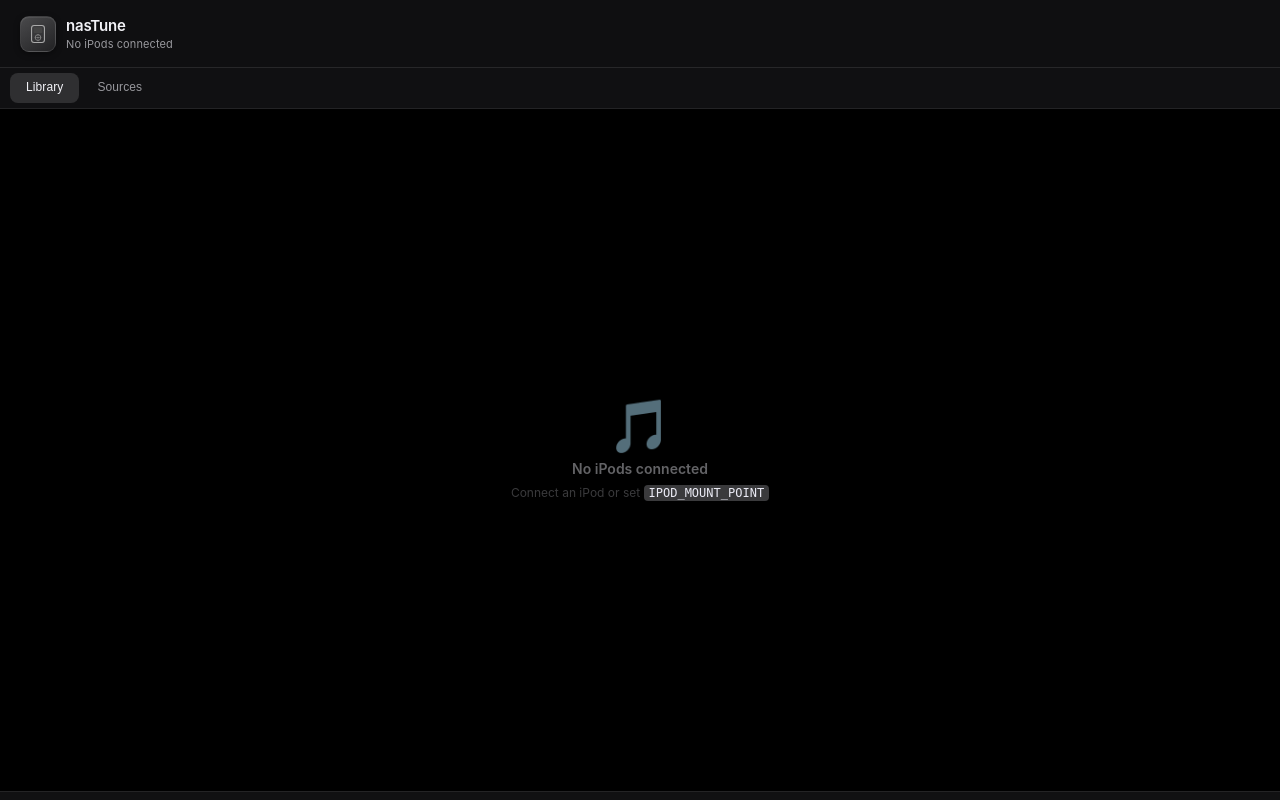
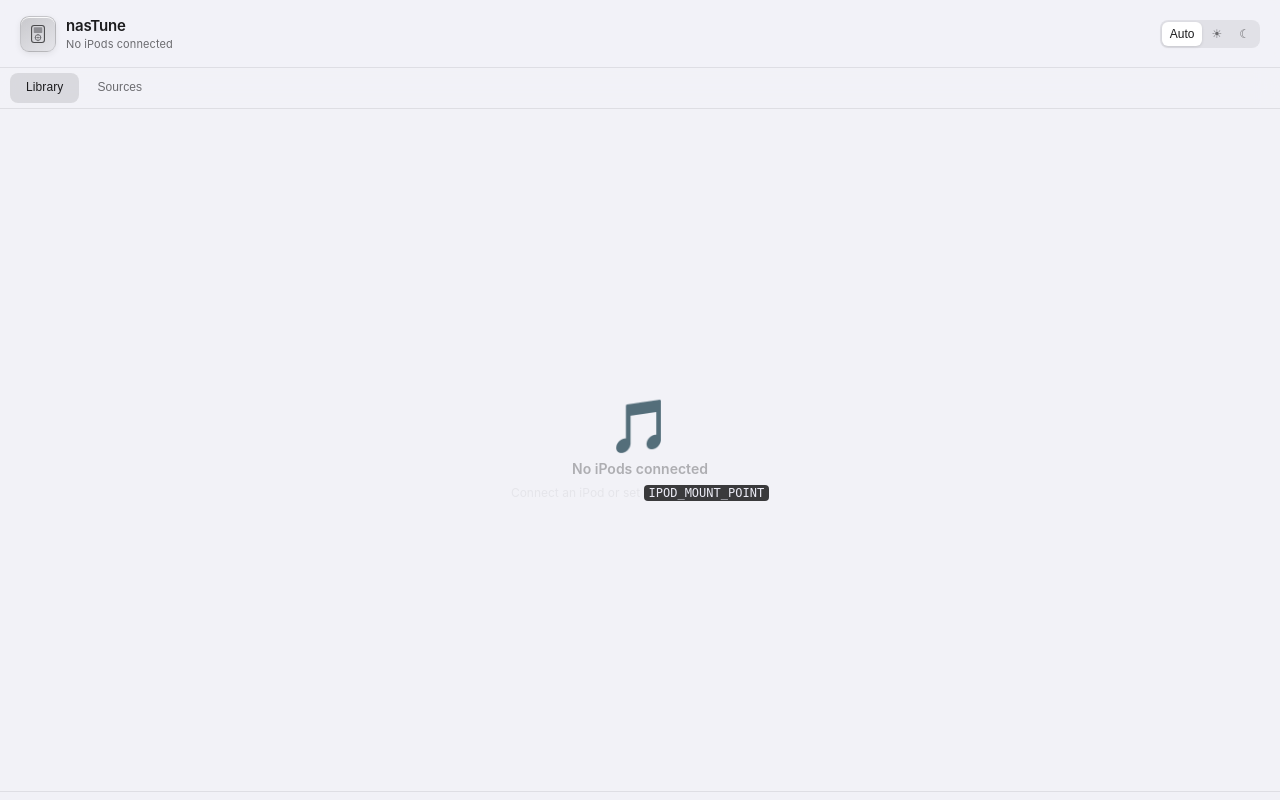
Before and after one commit to d3vil-st/nasTune, a FastAPI app: page / in a window 1280 px wide. Run offline with FastAPI, Linux system fonts and the light colour scheme; data that the repository does not hold is empty; parts of the project's set-up code (start-up, migrations or seed data) failed here and were passed over.

Commit message:
Add light theme with Auto/Light/Dark switcher and FOUC prevention
Introduces a CSS custom-property token system (--surface-bg, --card-bg,
--player-bg, --detail-bg, --fill-bg, --surface-border, --card-border,
--hover-surface, --chip-active, --badge-bg, --overlay-bg, --icon-grad-from/to)
so all hardcoded dark rgba() values are replaced by vars. The html.light
class overrides these tokens for the light palette.

Theme preference is persisted in localStorage ('nastune-theme': auto/light/dark).
An inline <script> in <head> applies html.light before the stylesheet loads to
prevent flash of wrong theme. A system prefers-color-scheme listener in
initTheme() keeps Auto mode in sync with OS-level changes.

Co-Authored-By: Claude Sonnet 4.6 <noreply@anthropic.com>

```diff
--- a/app/static/app.js
+++ b/app/static/app.js
@@ -15,6 +15,7 @@ function app() {
   }
 
   state.init = async function () {
+    this.initTheme();
     await this.loadDevices();
     this.startSSE();
     await this.loadSources();
--- a/app/static/style.css
+++ b/app/static/style.css
@@ -1,7 +1,7 @@
     *, *::before, *::after { box-sizing: border-box; margin: 0; padding: 0; }
 
     :root {
-      --bg:        #1c1c1e;
+      --bg:        #000;
       --bg2:       #2c2c2e;
       --bg3:       #3a3a3c;
       --border:    #38383a;
@@ -12,6 +12,20 @@
       --dim:       #636366;
       --blue:      #0a84ff;
       --blue-bg:   #0a84ff;
+      /* Semantic surface tokens — overridden in html.light */
+      --surface-bg:     rgba(18,18,20,.85);
+      --surface-border: rgba(255,255,255,.08);
+      --card-bg:        rgba(40,40,42,.97);
+      --card-border:    rgba(255,255,255,.12);
+      --player-bg:      rgba(0,0,0,.8);
+      --detail-bg:      #0d0d0f;
+      --fill-bg:        #48484a;
+      --hover-surface:  rgba(255,255,255,.07);
+      --chip-active:    rgba(255,255,255,.13);
+      --badge-bg:       rgba(255,255,255,.1);
+      --overlay-bg:     rgba(0,0,0,.7);
+      --icon-grad-from: #4a4a4c;
+      --icon-grad-to:   #222224;
     }
 
     html, body {
@@ -57,12 +71,12 @@
       user-select: none;
     }
     .device-selector.has-picker { cursor: pointer; }
-    .device-selector.has-picker:hover { background: rgba(255,255,255,.07); }
+    .device-selector.has-picker:hover { background: var(--hover-surface); }
 
     .ds-icon {
       width: 36px;
       height: 36px;
-      background: linear-gradient(145deg, #4a4a4c, #222224);
+      background: linear-gradient(145deg, var(--icon-grad-from), var(--icon-grad-to));
       border-radius: 9px;
       border: 1px solid rgba(255,255,255,.1);
       box-shadow: 0 2px 6px rgba(0,0,0,.4), inset 0 1px 0 rgba(255,255,255,.07);
@@ -1063,22 +1077,20 @@
        Vibrancy, true black base, pill buttons, thinner separators
        ═══════════════════════════════════════════════════════════════ */
 
-    :root { --bg: #000; }
-
     .header {
-      background: rgba(18,18,20,.85);
+      background: var(--surface-bg);
       backdrop-filter: saturate(180%) blur(24px);
       -webkit-backdrop-filter: saturate(180%) blur(24px);
-      border-bottom: .5px solid rgba(255,255,255,.1);
+      border-bottom: .5px solid var(--surface-border);
       box-shadow: none;
     }
 
-    .col-artists { border-right: .5px solid rgba(255,255,255,.08); }
-    .col-albums  { border-right: .5px solid rgba(255,255,255,.08); }
+    .col-artists { border-right: .5px solid var(--surface-border); }
+    .col-albums  { border-right: .5px solid var(--surface-border); }
 
     .col-heading {
-      background: rgba(18,18,20,.9);
-      border-bottom: .5px solid rgba(255,255,255,.08);
+      background: var(--surface-bg);
+      border-bottom: .5px solid var(--surface-border);
     }
 
     /* Remove zebra striping — Apple Music doesn't use it */
@@ -1104,31 +1116,31 @@
 
     /* Tab bar: chip style, no underline */
     .tabbar {
-      background: rgba(18,18,20,.92);
+      background: var(--surface-bg);
       backdrop-filter: blur(12px);
       -webkit-backdrop-filter: blur(12px);
-      border-bottom: .5px solid rgba(255,255,255,.08);
+      border-bottom: .5px solid var(--surface-border);
       padding: 5px 10px;
     }
     .tab { border-radius: 8px; border-bottom: 2px solid transparent; }
-    .tab:hover  { background: rgba(255,255,255,.07); }
-    .tab.active { background: rgba(255,255,255,.13); border-bottom-color: transparent; }
+    .tab:hover  { background: var(--hover-surface); }
+    .tab.active { background: var(--chip-active); border-bottom-color: transparent; }
 
     /* Vibrancy player bar */
     .player-bar {
-      background: rgba(0,0,0,.8);
+      background: var(--player-bg);
       backdrop-filter: saturate(180%) blur(24px);
       -webkit-backdrop-filter: saturate(180%) blur(24px);
-      border-top: .5px solid rgba(255,255,255,.1);
+      border-top: .5px solid var(--surface-border);
     }
 
-    /* Larger, frosted-glass modals */
+    /* Frosted-glass modals */
     .modal {
       border-radius: 20px;
-      background: rgba(40,40,42,.97);
+      background: var(--card-bg);
       backdrop-filter: saturate(200%) blur(40px);
       -webkit-backdrop-filter: saturate(200%) blur(40px);
-      border: .5px solid rgba(255,255,255,.12);
+      border: .5px solid var(--card-border);
       box-shadow: 0 40px 100px rgba(0,0,0,.9);
     }
     .modal-overlay {
@@ -1138,20 +1150,115 @@
 
     .device-picker,
     .sources-picker {
-      background: rgba(40,40,42,.97);
+      background: var(--card-bg);
       backdrop-filter: blur(24px);
       -webkit-backdrop-filter: blur(24px);
-      border: .5px solid rgba(255,255,255,.12);
+      border: .5px solid var(--card-border);
       border-radius: 14px;
       box-shadow: 0 16px 48px rgba(0,0,0,.8);
     }
 
     .statusbar {
-      background: rgba(18,18,20,.95);
-      border-top: .5px solid rgba(255,255,255,.08);
+      background: var(--surface-bg);
+      border-top: .5px solid var(--surface-border);
     }
 
-    .detail-panel { background: #0d0d0f; }
+    .detail-panel { background: var(--detail-bg); }
+
+    /* ── Theme switcher ──────────────────────────────────────────────── */
+    .header-right {
+      margin-left: auto;
+      display: flex;
+      align-items: center;
+      gap: 10px;
+      flex-shrink: 0;
+    }
+
+    .theme-switcher {
+      display: flex;
+      background: var(--fill-bg);
+      border-radius: 8px;
+      padding: 2px;
+      gap: 1px;
+      flex-shrink: 0;
+    }
+
+    .theme-btn {
+      background: none;
+      border: none;
+      color: var(--muted);
+      cursor: pointer;
+      border-radius: 6px;
+      padding: 3px 8px;
+      font-size: 12px;
+      font-weight: 500;
+      line-height: 1.5;
+      transition: color .12s, background .12s;
+    }
+    .theme-btn:hover { color: var(--text); }
+    .theme-btn.active {
+      background: var(--bg2);
+      color: var(--text);
+      box-shadow: 0 1px 3px rgba(0,0,0,.25);
+    }
+
+    /* ── Light theme ─────────────────────────────────────────────────── */
+    html.light {
+      --bg:        #f2f2f7;
+      --bg2:       #ffffff;
+      --bg3:       #e5e5ea;
+      --border:    rgba(0,0,0,.1);
+      --border2:   rgba(0,0,0,.06);
+      --text:      #1c1c1e;
+      --text2:     rgba(28,28,30,.75);
+      --muted:     #6c6c70;
+      --dim:       #aeaeb2;
+      --blue:      #007aff;
+      --blue-bg:   #007aff;
+      --surface-bg:     rgba(242,242,247,.88);
+      --surface-border: rgba(0,0,0,.08);
+      --card-bg:        rgba(255,255,255,.97);
+      --card-border:    rgba(0,0,0,.1);
+      --player-bg:      rgba(255,255,255,.85);
+      --detail-bg:      #f2f2f7;
+      --fill-bg:        rgba(0,0,0,.07);
+      --hover-surface:  rgba(0,0,0,.05);
+      --chip-active:    rgba(0,0,0,.1);
+      --badge-bg:       rgba(0,0,0,.07);
+      --overlay-bg:     rgba(0,0,0,.45);
+      --icon-grad-from: #c8c8cc;
+      --icon-grad-to:   #e5e5ea;
+    }
+
+    html.light .ds-icon {
+      border-color: rgba(0,0,0,.12);
+      box-shadow: 0 2px 6px rgba(0,0,0,.08), inset 0 1px 0 rgba(255,255,255,.9);
+    }
+    html.light .ds-icon svg [stroke="#aaa"] { stroke: #4a4a4c; }
+    html.light .ds-icon svg [fill="#444"]   { fill:   #8e8e93; }
+    html.light .ds-icon svg [stroke="#888"] { stroke: #636366; }
+    html.light .ds-icon svg [fill="#888"]   { fill:   #636366; }
+
+    html.light .fmt-alac { background: #ddf0ff; color: #0040b0; }
+    html.light .fmt-aac  { background: #efe5ff; color: #6600cc; }
+    html.light .fmt-mp3  { background: #fff3d8; color: #885500; }
+    html.light .fmt-wav  { background: #ddfbea; color: #005520; }
+    html.light .fmt-other { background: var(--bg3); color: var(--muted); }
+
+    /* Override inline Alpine gradient for placeholder art in light mode */
+    html.light .album-thumb { background: linear-gradient(145deg, #dfe0e4, #ebebef) !important; }
+    html.light .abar-art    { background: linear-gradient(145deg, #dfe0e4, #ebebef) !important; }
+    html.light .player-art  { background: linear-gradient(145deg, #dfe0e4, #ebebef) !important; }
+    html.light .detail-art  { background: linear-gradient(145deg, #d4d4d8, #e5e5ea) !important; }
+
+    html.light .detail-art-tag { background: rgba(0,122,255,.14); color: #004eb3; }
+    html.light .detail-close   { background: rgba(0,0,0,.18); }
+    html.light .detail-close:hover { background: rgba(0,0,0,.3); }
+
+    html.light .error-box { background: #fff0ef; border-color: rgba(255,59,48,.28); color: #c41a10; }
+    html.light .error-box code { background: rgba(0,0,0,.05); color: inherit; }
+
+    html.light .theme-btn.active { box-shadow: 0 1px 3px rgba(0,0,0,.12); }
 
 
     /* ══ Responsive — mobile (≤768px) ══════════════════════════════════
--- a/app/static/utils.js
+++ b/app/static/utils.js
@@ -127,5 +127,21 @@ function utilsModule() {
       if (!s) return 'src-dot-pending';
       return { done: 'src-dot-done', scanning: 'src-dot-scanning', error: 'src-dot-error' }[s.scan_status] || 'src-dot-pending';
     },
+
+    themeMode: localStorage.getItem('nastune-theme') || 'auto',
+
+    setTheme(mode) {
+      this.themeMode = mode;
+      localStorage.setItem('nastune-theme', mode);
+      const isLight = mode === 'light' ||
+        (mode === 'auto' && matchMedia('(prefers-color-scheme: light)').matches);
+      document.documentElement.classList.toggle('light', isLight);
+    },
+
+    initTheme() {
+      matchMedia('(prefers-color-scheme: light)').addEventListener('change', () => {
+        if (this.themeMode === 'auto') this.setTheme('auto');
+      });
+    },
   };
 }
--- a/app/templates/index.html
+++ b/app/templates/index.html
@@ -4,6 +4,13 @@
   <meta charset="UTF-8">
   <meta name="viewport" content="width=device-width, initial-scale=1.0">
   <title>nasTune</title>
+  <script>
+    (function(){
+      var t=localStorage.getItem('nastune-theme')||'auto';
+      var mq=matchMedia('(prefers-color-scheme: light)');
+      if(t==='light'||(t==='auto'&&mq.matches)) document.documentElement.classList.add('light');
+    })();
+  </script>
   <link rel="stylesheet" href="/static/style.css">
   <script src="/static/utils.js"></script>
   <script src="/static/devices.js"></script>
@@ -116,12 +123,19 @@
               @click="showSyncConfirm = true">Sync</button>
     </div>
 
-    <!-- Search -->
-    <div class="search-wrap" x-show="library" style="margin-left:auto;">
-      <svg width="13" height="13" viewBox="0 0 13 13" fill="currentColor">
-        <path d="M5.5 1a4.5 4.5 0 1 0 2.8 8.02l2.84 2.84a.75.75 0 1 0 1.06-1.06L9.36 7.96A4.5 4.5 0 0 0 5.5 1Zm-3 4.5a3 3 0 1 1 6 0 3 3 0 0 1-6 0Z"/>
-      </svg>
-      <input type="text" placeholder="Search artists, albums, tracks…" x-model="search" @input="onSearch">
+    <!-- Theme switcher + search (right side) -->
+    <div class="header-right">
+      <div class="theme-switcher">
+        <button class="theme-btn" :class="{ active: themeMode === 'auto' }"  @click="setTheme('auto')"  title="Follow system">Auto</button>
+        <button class="theme-btn" :class="{ active: themeMode === 'light' }" @click="setTheme('light')" title="Light theme">☀</button>
+        <button class="theme-btn" :class="{ active: themeMode === 'dark' }"  @click="setTheme('dark')"  title="Dark theme">☾</button>
+      </div>
+      <div class="search-wrap" x-show="library" style="display:none">
+        <svg width="13" height="13" viewBox="0 0 13 13" fill="currentColor">
+          <path d="M5.5 1a4.5 4.5 0 1 0 2.8 8.02l2.84 2.84a.75.75 0 1 0 1.06-1.06L9.36 7.96A4.5 4.5 0 0 0 5.5 1Zm-3 4.5a3 3 0 1 1 6 0 3 3 0 0 1-6 0Z"/>
+        </svg>
+        <input type="text" placeholder="Search artists, albums, tracks…" x-model="search" @input="onSearch">
+      </div>
     </div>
   </header>
 
```
Also changed, not shown: other parts of app/static/style.css (+16 -9 lines).
